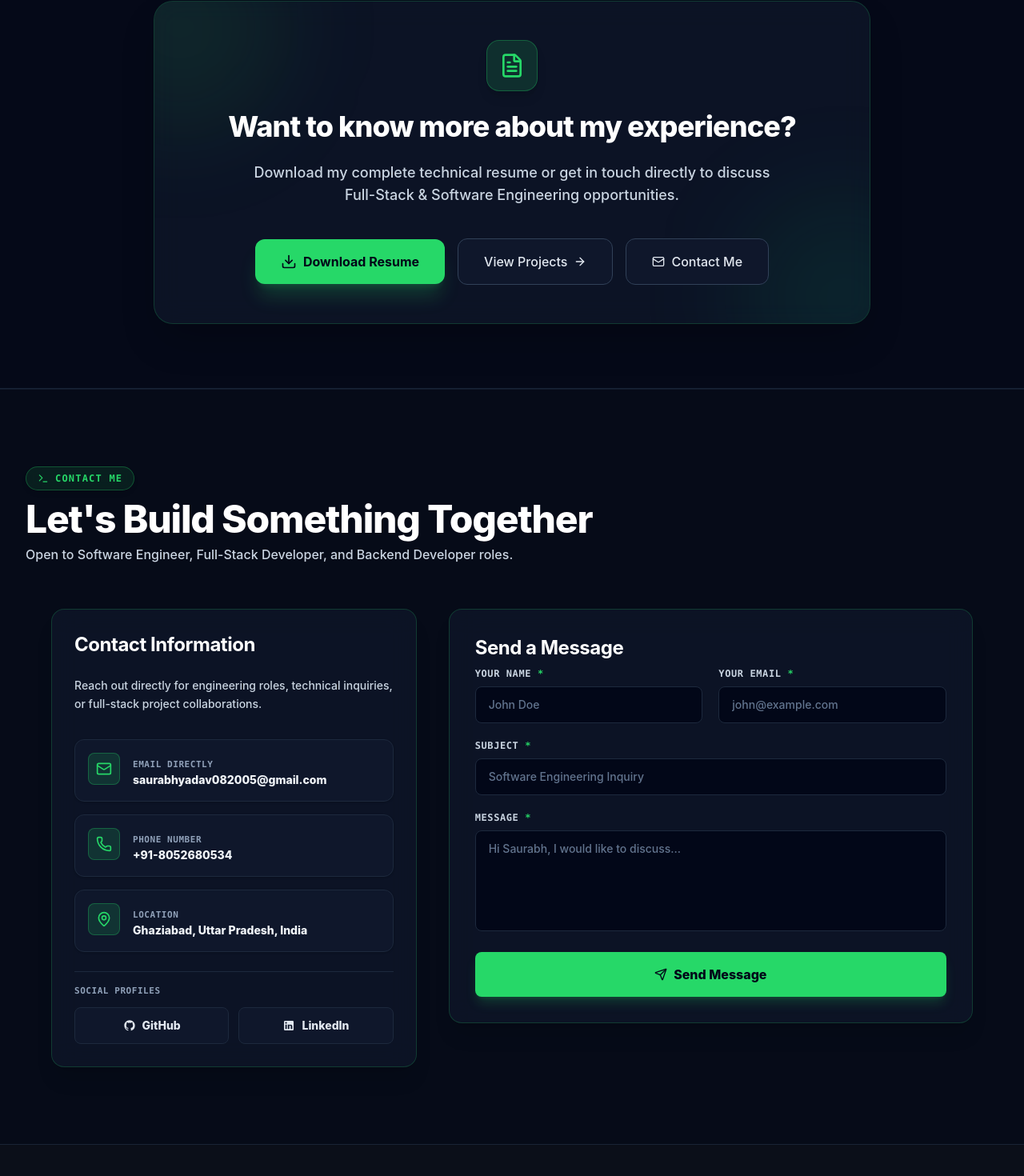
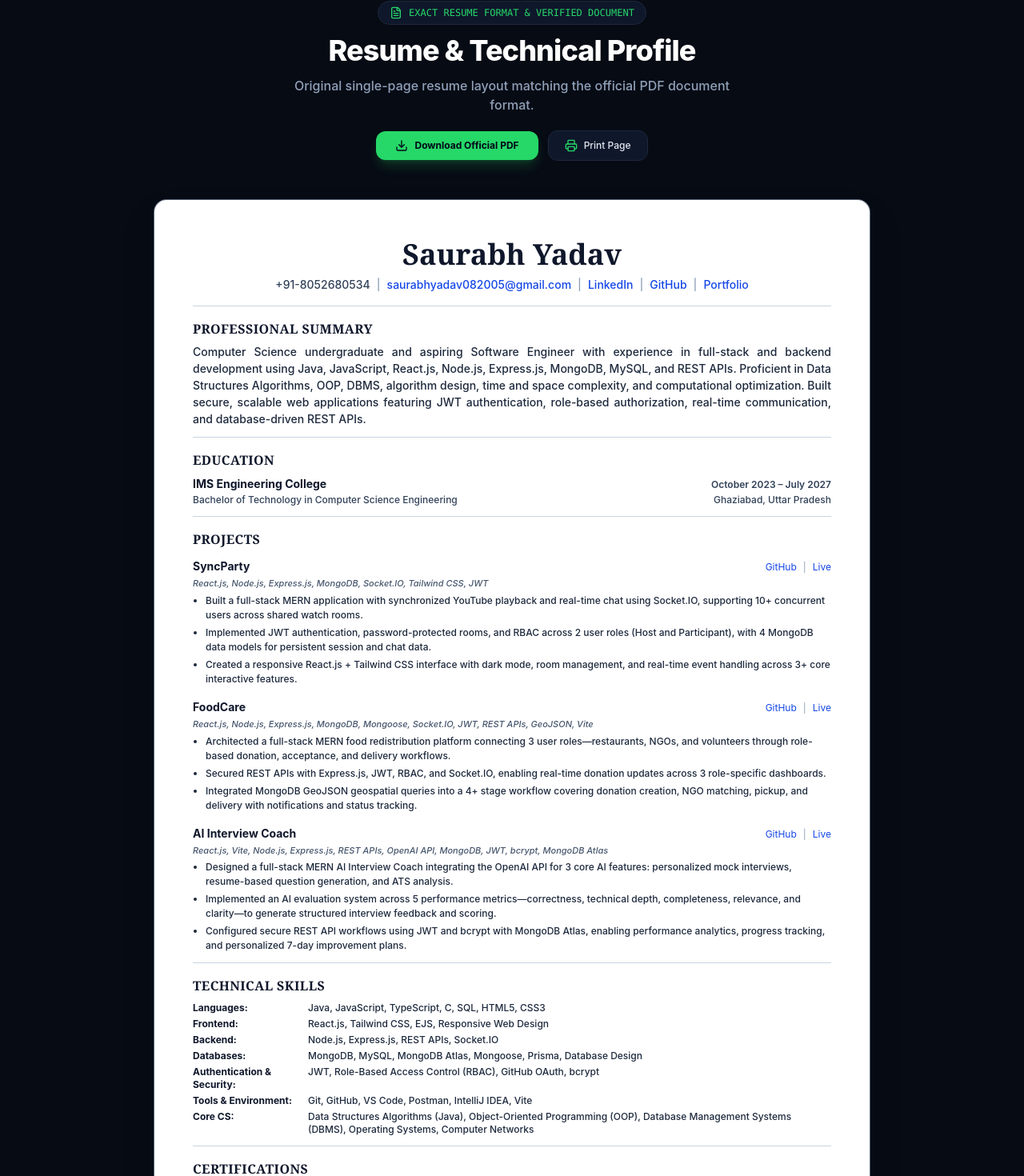
Before and after one commit to saurabh-yadav16/Portfolio, a React (Vite) app: page / in a window 1280 px wide. Shown: the part 7963-9433 px from the top of the page at 80% size. Built offline with nearby package versions, Linux system fonts and the light colour scheme.

Commit message:
Add exact resume paper view component to portfolio

```diff
--- a/src/components/ResumeSection.jsx
+++ b/src/components/ResumeSection.jsx
@@ -1,55 +1,158 @@
-import React from 'react';
-import { FileText, ArrowRight, Mail, Download } from 'lucide-react';
+import React, { useState } from 'react';
+import { FileText, Download, ExternalLink, Github, Eye, Sparkles, Printer, Check } from 'lucide-react';
+import { personalInfo, projects, techStackCategories, certifications } from '../data/portfolioData';
 
 export default function ResumeSection({ onDownloadResume }) {
+  const [activeTab, setActiveTab] = useState('preview'); // 'preview' | 'download'
+
   return (
-    <section className="py-20 relative border-y border-slate-800/80 bg-slate-950/60">
+    <section id="resume-document" className="py-20 relative border-y border-slate-800/80 bg-[#070b14]">
       <div className="max-w-7xl mx-auto px-4 sm:px-6 lg:px-8">
 
-        <div className="glass-panel max-w-4xl mx-auto p-8 sm:p-12 rounded-3xl border border-[#26D868]/30 text-center relative overflow-hidden shadow-2xl">
-          <div className="absolute -top-24 -left-24 w-64 h-64 bg-[#26D868]/10 rounded-full blur-3xl pointer-events-none" />
-          <div className="absolute -bottom-24 -right-24 w-64 h-64 bg-emerald-500/10 rounded-full blur-3xl pointer-events-none" />
+        {/* Section Header */}
+        <div className="text-center space-y-3 mb-12">
+          <div className="inline-flex items-center gap-2 px-3.5 py-1.5 rounded-full bg-slate-900 border border-slate-800 text-xs font-mono text-[#26D868]">
+            <FileText className="w-4 h-4" />
+            <span>EXACT RESUME FORMAT & VERIFIED DOCUMENT</span>
+          </div>
+          <h2 className="text-3xl sm:text-4xl font-extrabold text-white tracking-tight">
+            Resume & Technical Profile
+          </h2>
+          <p className="text-slate-400 max-w-xl mx-auto text-sm sm:text-base">
+            Original single-page resume layout matching the official PDF document format.
+          </p>
 
-          <div className="relative z-10 space-y-6">
-            <div className="w-16 h-16 rounded-2xl bg-[#26D868]/15 border border-[#26D868]/30 flex items-center justify-center text-[#26D868] mx-auto shadow-lg">
-              <FileText className="w-8 h-8" />
+          {/* Action buttons */}
+          <div className="flex items-center justify-center gap-3 pt-2">
+            <button
+              onClick={onDownloadResume}
+              className="px-6 py-2.5 rounded-xl font-bold text-xs text-slate-950 bg-[#26D868] hover:bg-[#22c35e] transition-all shadow-lg shadow-[#26D868]/20 flex items-center gap-2"
+            >
+              <Download className="w-4 h-4" />
+              <span>Download Official PDF</span>
+            </button>
+
+            <button
+              onClick={() => window.print()}
+              className="px-5 py-2.5 rounded-xl font-medium text-xs text-slate-200 bg-slate-900 border border-slate-800 hover:border-[#26D868] transition-all flex items-center gap-2"
+            >
+              <Printer className="w-4 h-4 text-[#26D868]" />
+              <span>Print Page</span>
+            </button>
+          </div>
+        </div>
+
+        {/* Paper Document Preview Card (Exact replica of original PDF layout) */}
+        <div className="max-w-4xl mx-auto glass-card rounded-2xl p-6 sm:p-12 border border-slate-700/80 shadow-2xl bg-white text-slate-900 font-serif leading-relaxed">
+
+          {/* Resume Header */}
+          <div className="text-center pb-4 border-b border-slate-300">
+            <h1 className="text-3xl sm:text-4xl font-bold tracking-normal text-slate-900 font-serif">
+              {personalInfo.name}
+            </h1>
+            <div className="text-xs sm:text-sm text-slate-700 font-sans mt-2 flex flex-wrap items-center justify-center gap-2">
+              <span>{personalInfo.phone}</span>
+              <span className="text-slate-400">|</span>
+              <a href={`mailto:${personalInfo.email}`} className="text-blue-700 hover:underline">{personalInfo.email}</a>
+              <span className="text-slate-400">|</span>
+              <a href={personalInfo.social.linkedin} target="_blank" rel="noopener noreferrer" className="text-blue-700 hover:underline">LinkedIn</a>
+              <span className="text-slate-400">|</span>
+              <a href={personalInfo.social.github} target="_blank" rel="noopener noreferrer" className="text-blue-700 hover:underline">GitHub</a>
+              <span className="text-slate-400">|</span>
+              <a href="#hero" className="text-blue-700 hover:underline">Portfolio</a>
             </div>
+          </div>
 
-            <h2 className="text-3xl sm:text-4xl font-extrabold text-white tracking-tight">
-              Want to know more about my experience?
+          {/* Professional Summary */}
+          <div className="pt-4 pb-3 border-b border-slate-300">
+            <h2 className="text-base font-bold text-slate-900 uppercase font-serif tracking-wide mb-1.5">
+              Professional Summary
+            </h2>
+            <p className="text-xs sm:text-sm text-slate-800 leading-normal text-justify font-sans">
+              {personalInfo.professionalSummary}
+            </p>
+          </div>
+
+          {/* Education */}
+          <div className="pt-4 pb-3 border-b border-slate-300">
+            <h2 className="text-base font-bold text-slate-900 uppercase font-serif tracking-wide mb-2">
+              Education
+            </h2>
+            <div className="flex justify-between items-baseline font-sans text-xs sm:text-sm">
+              <span className="font-bold text-slate-900">{personalInfo.education.college}</span>
+              <span className="text-slate-700 text-xs font-semibold">{personalInfo.education.duration}</span>
+            </div>
+            <div className="flex justify-between items-baseline font-sans text-xs text-slate-700 mt-0.5">
+              <span>{personalInfo.education.degree}</span>
+              <span>{personalInfo.education.location}</span>
+            </div>
+          </div>
+
+          {/* Projects */}
+          <div className="pt-4 pb-3 border-b border-slate-300">
+            <h2 className="text-base font-bold text-slate-900 uppercase font-serif tracking-wide mb-3">
+              Projects
             </h2>
 
-            <p className="text-slate-300 text-base sm:text-lg max-w-2xl mx-auto">
-              Download my complete technical resume or get in touch directly to discuss Full-Stack & Software Engineering opportunities.
-            </p>
+            <div className="space-y-4 font-sans text-xs sm:text-sm">
+              {projects.map((proj) => (
+                <div key={proj.id} className="space-y-1">
+                  <div className="flex justify-between items-baseline font-bold text-slate-900">
+                    <span className="text-sm font-bold">{proj.title}</span>
+                    <div className="flex items-center gap-2 text-xs text-blue-700 font-normal">
+                      {proj.github && (
+                        <a href={proj.github} target="_blank" rel="noopener noreferrer" className="hover:underline">GitHub</a>
+                      )}
+                      {proj.github && proj.liveDemo && <span className="text-slate-400">|</span>}
+                      {proj.liveDemo && (
+                        <a href={proj.liveDemo} target="_blank" rel="noopener noreferrer" className="hover:underline">Live</a>
+                      )}
+                    </div>
+                  </div>
 
-            <div className="flex flex-col sm:flex-row items-center justify-center gap-4 pt-4">
-              <button
-                onClick={onDownloadResume}
-                className="w-full sm:w-auto px-8 py-4 text-base font-bold text-slate-950 bg-[#26D868] hover:bg-[#22c35e] rounded-xl shadow-xl shadow-[#26D868]/20 transition-all transform hover:-translate-y-0.5 flex items-center justify-center gap-2"
-              >
-                <Download className="w-5 h-5" />
-                <span>Download Resume</span>
-              </button>
+                  <p className="text-[11px] text-slate-600 italic">
+                    {proj.technologies.join(', ')}
+                  </p>
 
-              <a
-                href="#projects"
-                className="w-full sm:w-auto px-8 py-4 text-base font-medium text-slate-200 bg-slate-900 hover:bg-slate-800 border border-slate-700 hover:border-[#26D868] hover:text-[#26D868] rounded-xl transition-all flex items-center justify-center gap-2"
-              >
-                <span>View Projects</span>
-                <ArrowRight className="w-4 h-4" />
-              </a>
+                  <ul className="list-disc list-outside pl-4 space-y-1 text-slate-800 text-xs leading-normal">
+                    {proj.features.map((f, i) => (
+                      <li key={i}>{f}</li>
+                    ))}
+                  </ul>
+                </div>
+              ))}
+            </div>
+          </div>
 
-              <a
-                href="#contact"
-                className="w-full sm:w-auto px-8 py-4 text-base font-medium text-slate-200 bg-slate-900 hover:bg-slate-800 border border-slate-700 hover:border-[#26D868] hover:text-[#26D868] rounded-xl transition-all flex items-center justify-center gap-2"
-              >
-                <Mail className="w-4 h-4" />
-                <span>Contact Me</span>
-              </a>
+          {/* Technical Skills */}
+          <div className="pt-4 pb-3 border-b border-slate-300">
+            <h2 className="text-base font-bold text-slate-900 uppercase font-serif tracking-wide mb-2">
+              Technical Skills
+            </h2>
+            <div className="space-y-1 font-sans text-xs sm:text-sm">
+              {techStackCategories.map((cat, idx) => (
+                <div key={idx} className="flex items-start">
+                  <span className="font-bold text-slate-900 w-36 shrink-0 text-xs">{cat.category}:</span>
+                  <span className="text-slate-800 text-xs">{cat.skills.join(', ')}</span>
+                </div>
+              ))}
             </div>
+          </div>
 
+          {/* Certifications */}
+          <div className="pt-4">
+            <h2 className="text-base font-bold text-slate-900 uppercase font-serif tracking-wide mb-2">
+              Certifications
+            </h2>
+            <ul className="list-disc list-outside pl-4 space-y-1 font-sans text-xs text-slate-800">
+              {certifications.map((c, i) => (
+                <li key={i}>
+                  <span className="font-semibold">{c.title}</span> — {c.issuer} | {c.year}
+                </li>
+              ))}
+            </ul>
           </div>
+
         </div>
 
       </div>
```
